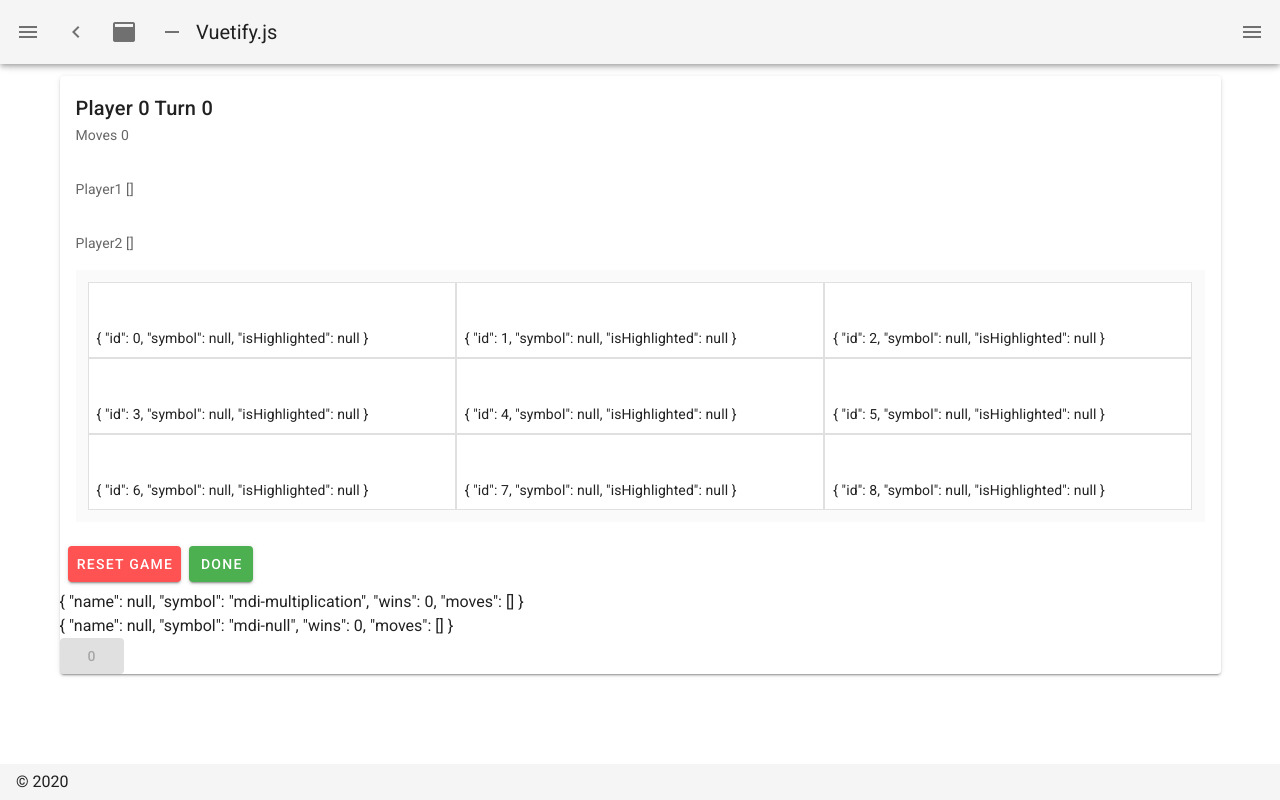
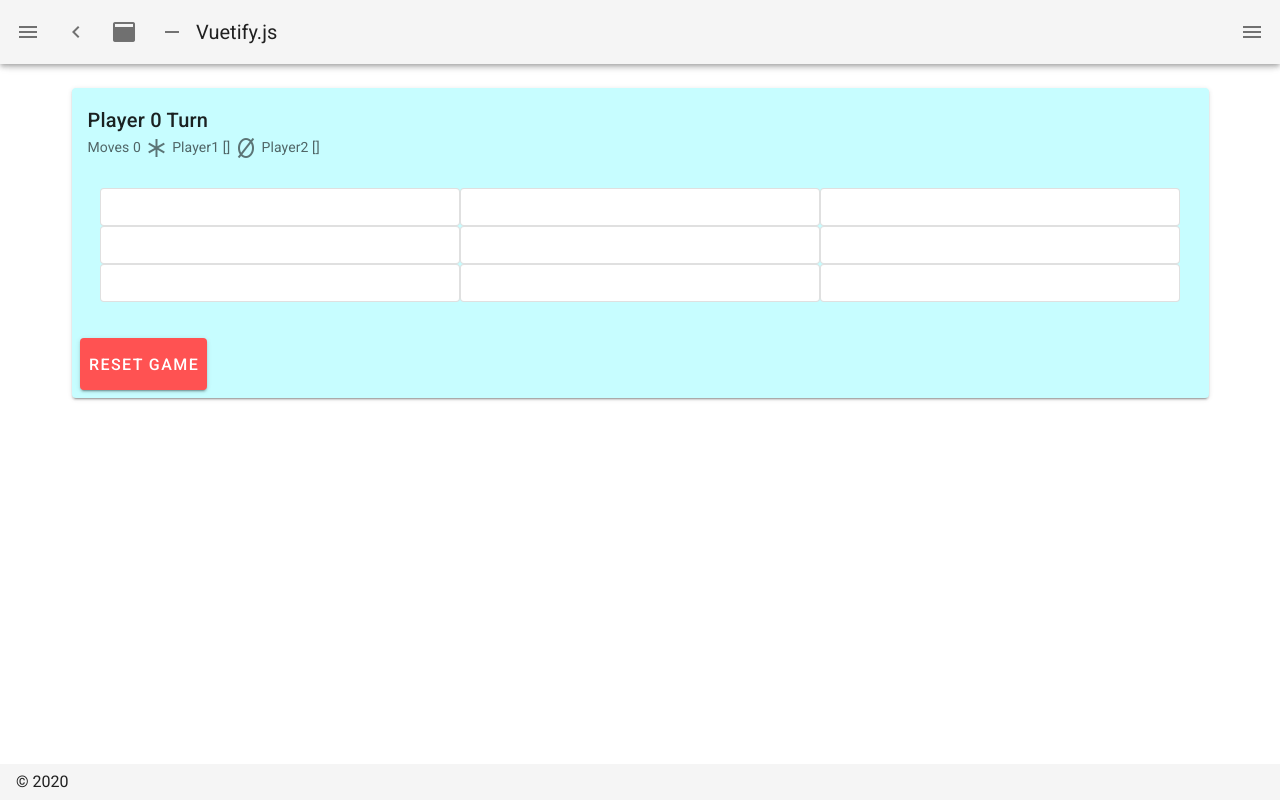
Before and after one commit to avimehenwal/indoorgame, a Nuxt app in the folder tic-tac-toe/: page /inspire in a window 1280 px wide. Built offline with nearby package versions, Linux system fonts and the light colour scheme.

Commit message:
Gaming logic done

```diff
--- a/tic-tac-toe/components/Grid.vue
+++ b/tic-tac-toe/components/Grid.vue
@@ -1,38 +1,41 @@
 <template>
-  <v-card>
+  <v-container>
+  <v-alert type="success" v-if="concludeGame">
+    Player {{ players[getActivePlayerIndex].name }} WON! {{getActivePlayerIndex}}
+  </v-alert>
+  <v-card color="primary lighten-5">
     <v-card-title>
-      Player {{ getActivePlayerIndex }} Turn {{ isWinner }} {{ activePlayerMovesCount}}
+      Player {{ getActivePlayerIndex }} Turn
     </v-card-title>
-    <v-card-subtitle>Moves {{ movesMade }} </v-card-subtitle>
-    <v-card-subtitle>Player1 {{ players[0].moves }}</v-card-subtitle>
-    <v-card-subtitle>Player2 {{ players[1].moves }}</v-card-subtitle>
-
+    <v-card-subtitle>Moves {{ movesMade }}
+      <v-icon>{{players[0].symbol}}</v-icon>
+      Player1
+      {{ players[0].moves }}
+      <v-icon>{{players[1].symbol}}</v-icon>
+      Player2
+      {{ players[1].moves }}
+    </v-card-subtitle>
     <v-card-text>
       <!-- Game Grid -->
-      <v-container class="grey lighten-5">
+      <v-container>
         <v-row no-gutters>
           <v-col v-for="(col, index) in 9" :key="col" cols="12" sm="4" >
-            <v-card class="pa-2" outlined tile >
+            <v-card outlined>
                 <v-btn block tile text @click="setCell(index)" :disabled="isCellDisabled(index)">
-                  <v-icon>
-                    {{ cells[index].symbol }}
-                  </v-icon>
+                  <v-icon> {{ cells[index].symbol }} </v-icon>
                 </v-btn>
-                {{ cells[index] }}
             </v-card>
           </v-col>
         </v-row>
+
       </v-container>
 
     </v-card-text>
     <v-card-actions>
-      <v-btn color="error" @click="resetGame()">Reset game</v-btn>
-      <v-btn color="success" @click="switchPlayer()">done</v-btn>
+      <v-btn x-large color="error" @click="resetGame()">Reset game</v-btn>
     </v-card-actions>
-    {{ players[0] }}<br>
-    {{ players[1] }}<br>
-    <v-btn :disabled="true" color="success" @click="count++">{{ count }}</v-btn>
   </v-card>
+  </v-container>
 </template>
 
 <script>
--- a/tic-tac-toe/game.js
+++ b/tic-tac-toe/game.js
@@ -6,9 +6,9 @@
 
 export const Game = {
   created () {
-    this.resetGame()
     this.initPlayer()
     this.assignPLayerSymbols()
+    this.resetGame()
   },
   data: () => ({
     inProgress: false, // enable controls
@@ -20,14 +20,14 @@ export const Game = {
     matches: 0,
     concludeGame: false,
     winningSets: [
-      [0, 1, 2],
-      [3, 4, 5],
-      [6, 7, 8],
-      [0, 3, 6],
-      [1, 4, 7],
-      [2, 5, 6],
-      [0, 4, 8],
-      [2, 4, 6]
+      '012',
+      '345',
+      '678',
+      '036',
+      '147',
+      '256',
+      '246',
+      '048',
     ]
   }),
   methods: {
@@ -38,7 +38,9 @@ export const Game = {
       this.cells = []
       console.log('reset Game')
       this.movesMade = 0
-      this.resetMoves()
+      this.concludeGame = false
+      this.players[0].moves = []
+      this.players[1].moves = []
       for(let i=0; i<9; i++) {
         let cell = {}
         this.cells.push(cell)
@@ -60,10 +62,6 @@ export const Game = {
       }
       // console.log(this.players)
     },
-    resetMoves () {
-      // this.players[0].moves = []
-      // this.players[1].moves = []
-    },
     assignPLayerSymbols () {
       this.players[0].symbol = this.tic
       this.players[1].symbol = this.tac
@@ -76,14 +74,27 @@ export const Game = {
       this.cells[index].symbol = this.players[this.getActivePlayerIndex].symbol
       this.players[this.getActivePlayerIndex].moves.push(index)
       // console.log(index, this.players[this.getActivePlayerIndex])
+      // check winning condition
+      this.isWinner()
       this.switchPlayer()
-      // check winning condition
     },
     isCellDisabled (index) {
       if (this.cells[index].symbol == null) {
         return false
       } else {
         return true
+      }
+    },
+    isWinner () {
+      let moves = this.players[this.getActivePlayerIndex].moves.sort().join('')
+      if (moves.length > 2) {
+        console.log('Enter condition')
+        for(let i = 0; i < this.winningSets.length; i++) {
+          console.log('player', this.getActivePlayerIndex, 'test winningset', this.winningSets[i], '===', moves)
+          if (moves.includes(this.winningSets[i])) {
+            return this.concludeGame = true
+          }
+        }
       }
     }
   },
@@ -95,22 +106,6 @@ export const Game = {
         return 0
       }
     },
-    isWinner () {
-      console.log(this.players[this.getActivePlayerIndex].moves.length)
-      if (this.players[this.getActivePlayerIndex].moves.length > 1) {
-        console.log('Enter condition')
-        console.log(this.players[this.getActivePlayerIndex].moves.sort())
-        for(let i = 0; i < this.winningSets.length; i++) {
-          console.log(this.winningSets[i].sort())
-          if (this.players[this.getActivePlayerIndex].moves.sort() == this.winningSets[i].sort()) {
-            return true
-          }
-          else {
-            return false
-          }
-        }
-      }
-    },
     activePlayerMovesCount () {
       return this.players[this.getActivePlayerIndex].moves.length
     }
```
